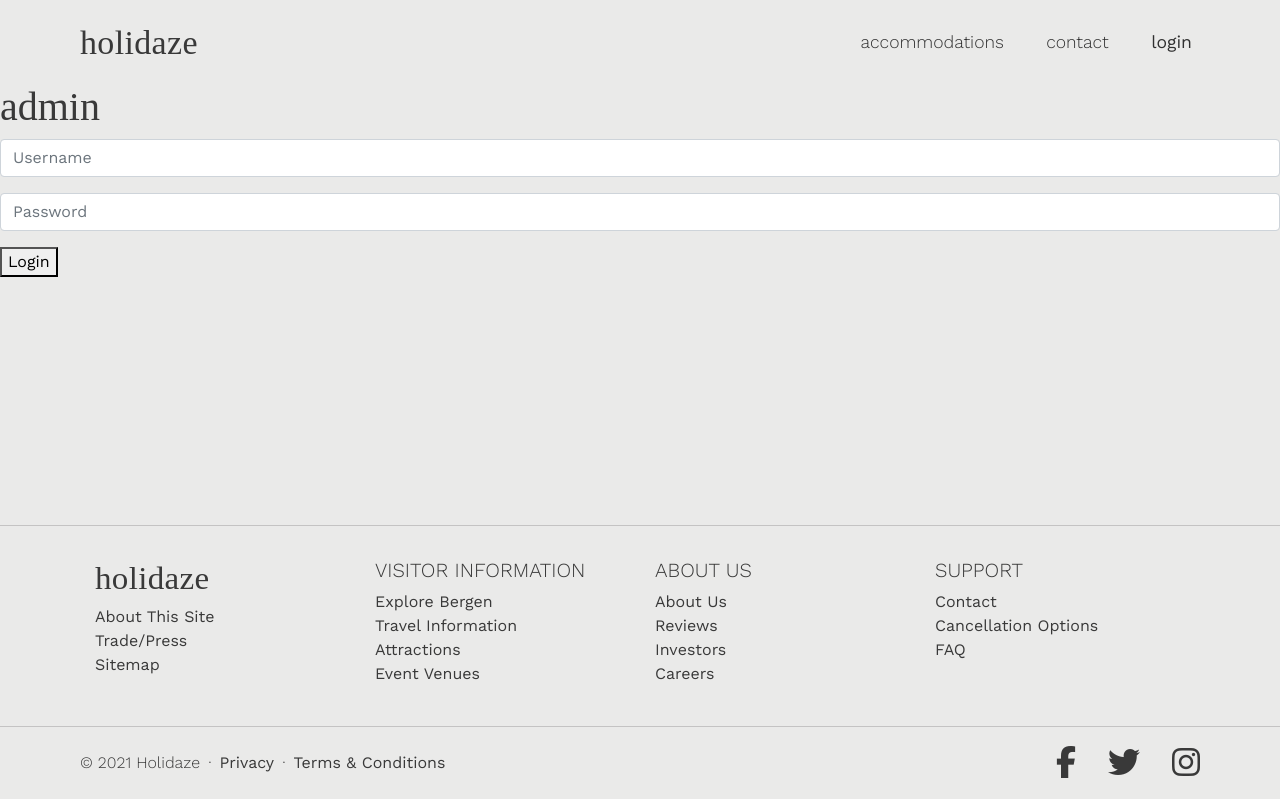
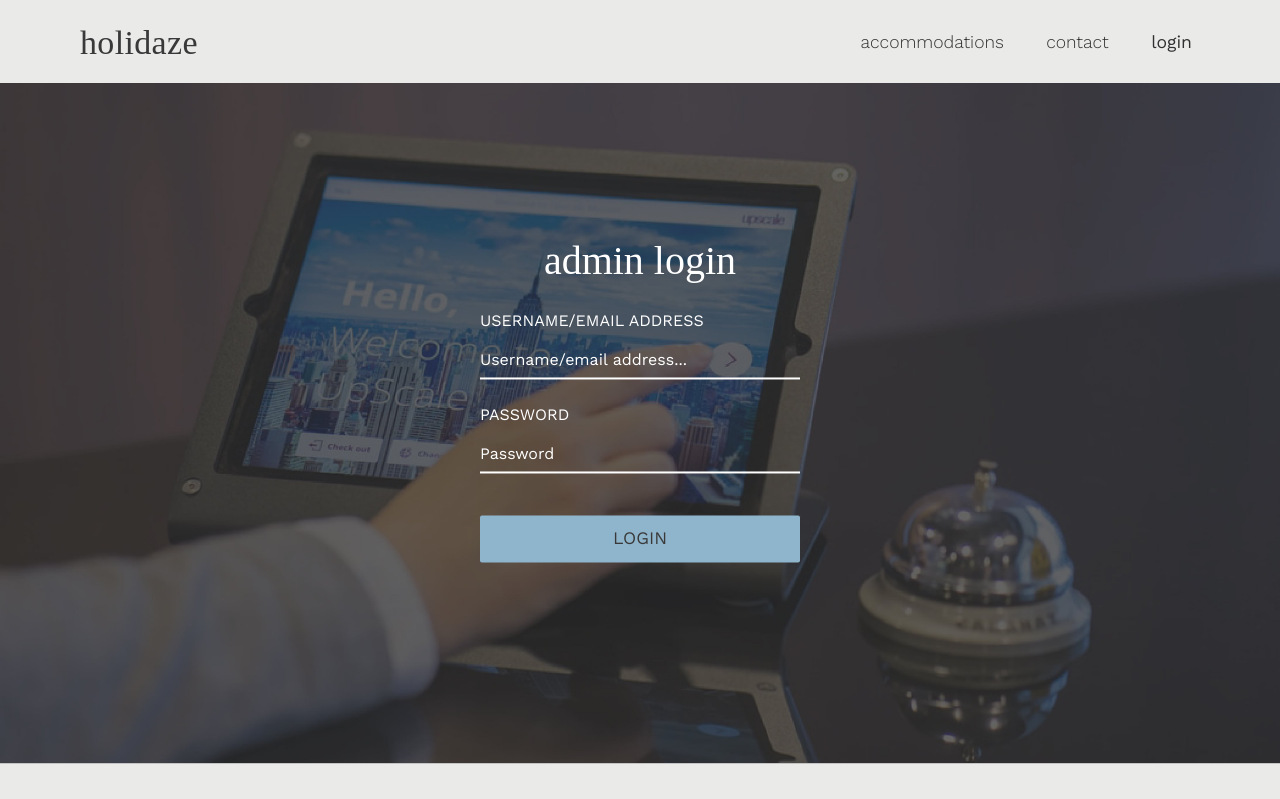
Before and after one commit to Noroff-FEU-Assignments/project-exam-2-frontalexandraep, a React (Create React App) app: page /login in a window 1280 px wide. Shown: the top 799 px of the page. Built offline with nearby package versions, Linux system fonts and the light colour scheme; a web font is replaced by a local one.

Commit message:
Styling login

```diff
--- a/src/components/login/Login.js
+++ b/src/components/login/Login.js
@@ -1,4 +1,5 @@
 import { Helmet } from "react-helmet-async";
+import Container from "react-bootstrap/Container";
 import Heading from "../common/Heading";
 import LoginForm from "./LoginForm";
 
@@ -8,8 +9,12 @@ function Login() {
       <Helmet>
         <title>Login | Holidaze</title>
       </Helmet>
-      <Heading size="1" content="Admin" />
-      <LoginForm />
+      <Container className="login">
+        <div className="login__content">
+          <Heading size="1" content="Admin Login" />
+          <LoginForm />
+        </div>
+      </Container>
     </>
   );
 }
--- a/src/components/login/LoginForm.js
+++ b/src/components/login/LoginForm.js
@@ -40,7 +40,7 @@ export default function LoginForm() {
       history.push("/admin");
     } catch (error) {
       console.log("error", error);
-      setLoginError(error.toString());
+      setLoginError(error);
     } finally {
       setSubmitting(false);
     }
@@ -48,13 +48,13 @@ export default function LoginForm() {
 
   return (
     <>
-      <Form className="login-form" onSubmit={handleSubmit(onSubmit)}>
-        {loginError && <FormError>{loginError}</FormError>}
+      <Form className="login__content__form" onSubmit={handleSubmit(onSubmit)}>
         <fieldset disabled={submitting}>
           <Form.Group>
+            <Form.Label>Username/email address</Form.Label>
             <Form.Control
               name="identifier"
-              placeholder="Username"
+              placeholder="Username/email address..."
               ref={register}
             />
             {errors.identifier && (
@@ -62,6 +62,7 @@ export default function LoginForm() {
             )}
           </Form.Group>
           <Form.Group>
+            <Form.Label>Password</Form.Label>
             <Form.Control
               name="password"
               placeholder="Password"
@@ -72,7 +73,12 @@ export default function LoginForm() {
               <FormError>{errors.password.message}</FormError>
             )}
           </Form.Group>
-          <button>{submitting ? "Logging in..." : "Login"}</button>
+          {loginError && (
+            <FormError>Invalid login values. Please try again!</FormError>
+          )}
+          <button className="login__content__form__btn">
+            {submitting ? "Logging in..." : "Login"}
+          </button>
         </fieldset>
       </Form>
     </>
--- /dev/null
+++ b/src/sass/partials/_login.scss
@@ -0,0 +1,92 @@
+/* Banner */
+.login {
+  background-image: url(../../images/admin.jpg);
+  height: 85vh;
+  background-position: center;
+  background-repeat: no-repeat;
+  background-size: cover;
+  min-width: 100%;
+
+  &__content {
+    position: absolute;
+    top: 50%;
+    left: 50%;
+    transform: translate(-50%, -50%);
+    color: $colour-white;
+
+    h1 {
+      text-align: center;
+    }
+
+    &__form {
+      margin-top: 1.5em;
+
+      .form-group {
+        margin-bottom: 1.5em;
+      }
+
+      label {
+        text-transform: uppercase;
+      }
+
+      input {
+        background: none;
+        border: none;
+        border-radius: 0;
+        padding: 0;
+        border-bottom: 2px solid $colour-white;
+        color: $colour-white;
+
+        &:focus {
+          color: $colour-white;
+          background: none;
+          -webkit-box-shadow: none;
+          box-shadow: none;
+        }
+      }
+
+      ::placeholder {
+        color: $colour-white;
+      }
+
+      &__btn {
+        background: $colour-accent;
+        font-size: 1.1em;
+        color: $colour-text;
+        padding: 0.6em;
+        border: none;
+        border-radius: 2px;
+        width: 100%;
+        font-family: $font-secondary;
+        text-transform: uppercase;
+        font-weight: 500;
+        margin-top: 1em;
+
+        &:hover {
+          text-decoration: none;
+          background: $colour-ui-hover;
+          transition: background 0.4s ease-in-out;
+        }
+      }
+    }
+  }
+}
+
+/* Media Queries */
+@media only screen and (max-width: $mobile-width) {
+  .login__content {
+    width: 35vh;
+  }
+}
+
+@media only screen and (min-width: $mobile-width) and (max-width: $tablet-width) {
+  .login__content {
+    width: 40vh;
+  }
+}
+
+@media only screen and (min-width: $desktop-width) {
+  .login__content {
+    width: 40vh;
+  }
+}
--- a/src/sass/style.scss
+++ b/src/sass/style.scss
@@ -9,6 +9,7 @@
 @import "partials/details";
 @import "partials/enquiry";
 @import "partials/contact";
+@import "partials/login";
 @import "partials/admin";
 @import "partials/adminPages";
 @import "partials/adminAdd";
```
Also changed, not shown: 1 other file (tests, documents, lock files or other folders).
